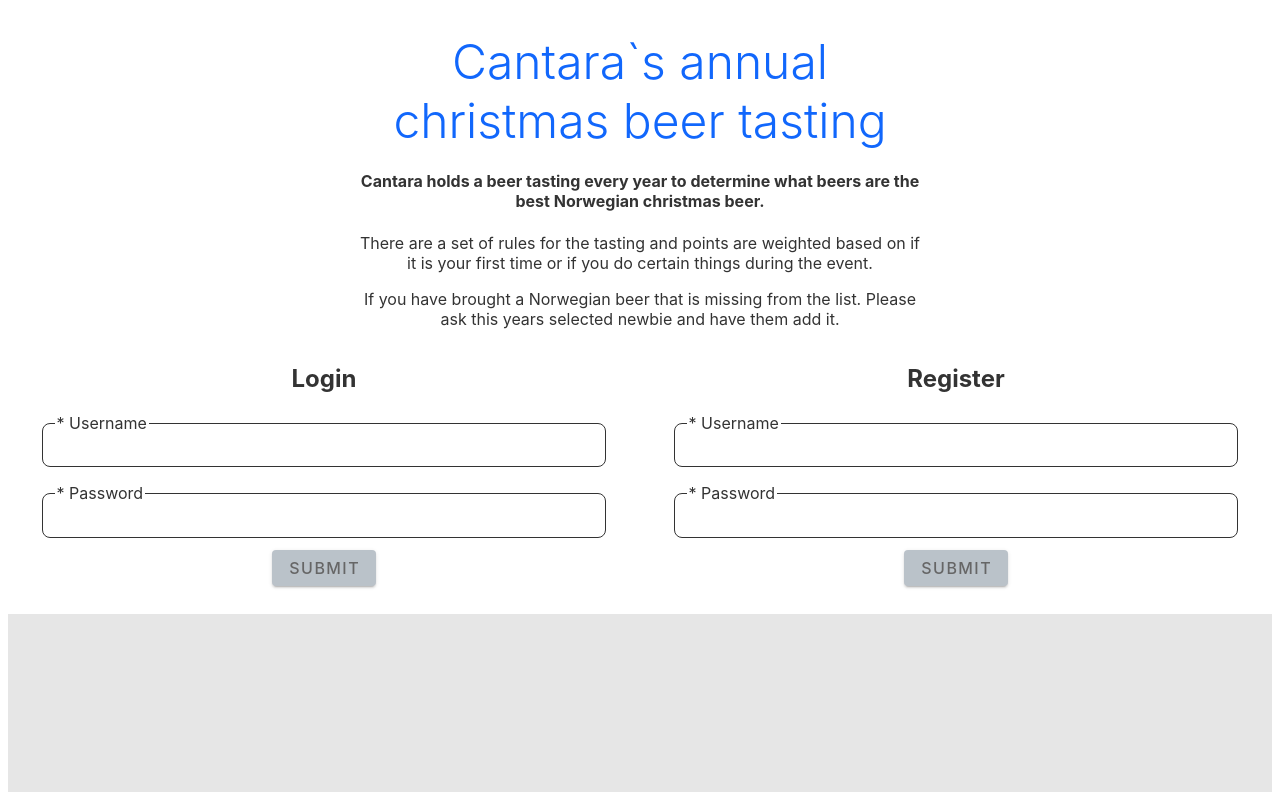
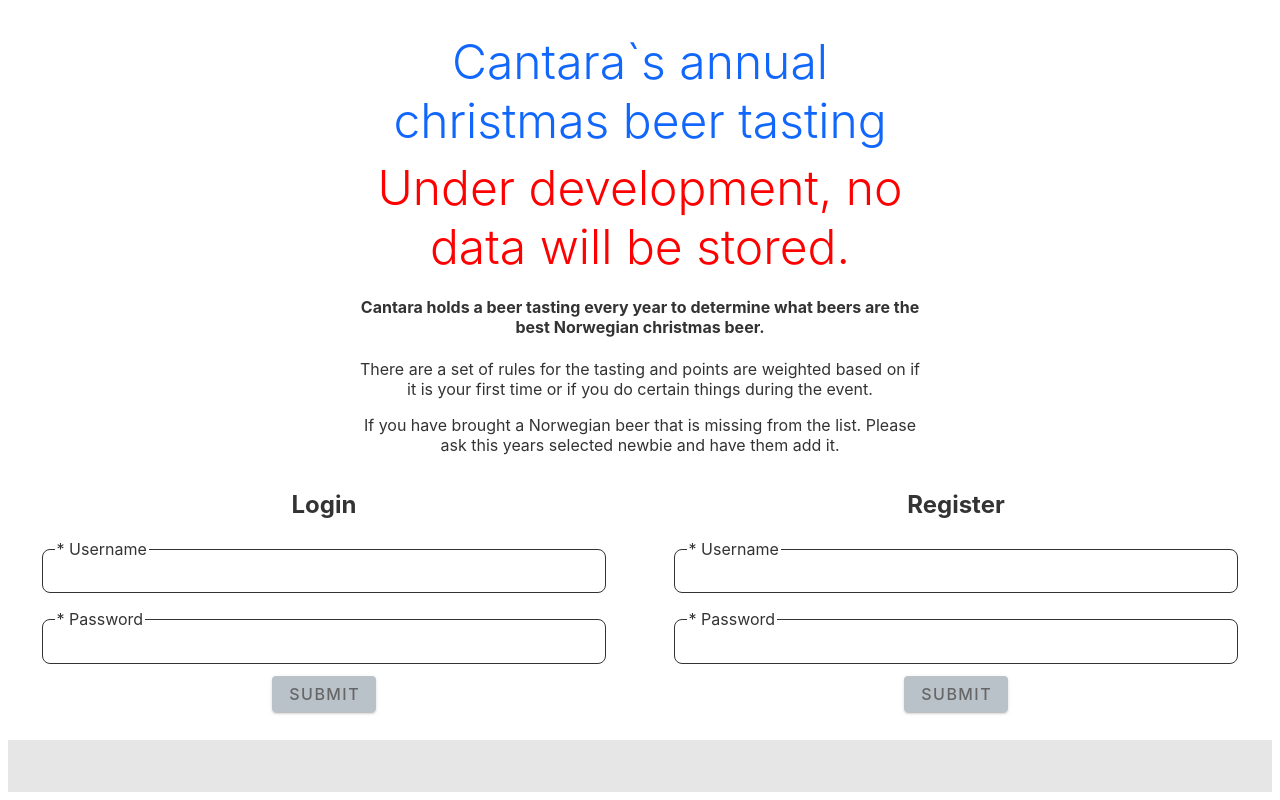
Before and after one commit to Cantara/cantara-annual-christmasbeer, a Svelte app in the folder frontend/: page / in a window 1280 px wide. Built offline with nearby package versions, Linux system fonts and the light colour scheme.

Commit message:
Warning message

```diff
--- a/frontend/src/routes/index.svelte
+++ b/frontend/src/routes/index.svelte
@@ -19,6 +19,7 @@
 <div class="content flex">
   <div class="item">
     <h1>Cantara`s annual christmas beer tasting</h1>
+    <h1 style="color: red">Under development, no data will be stored.</h1>
     <h4 style="text-align: center;">Cantara holds a beer tasting every year to determine what beers are the best Norwegian christmas beer.</h4>
     <p style="text-align: center;">There are a set of rules for the tasting and points are weighted based on if it is your first time or if you do certain things during the event.</p>
     <p style="text-align: center;">If you have brought a Norwegian beer that is missing from the list. Please ask this years selected newbie and have them add it.</p>
```
